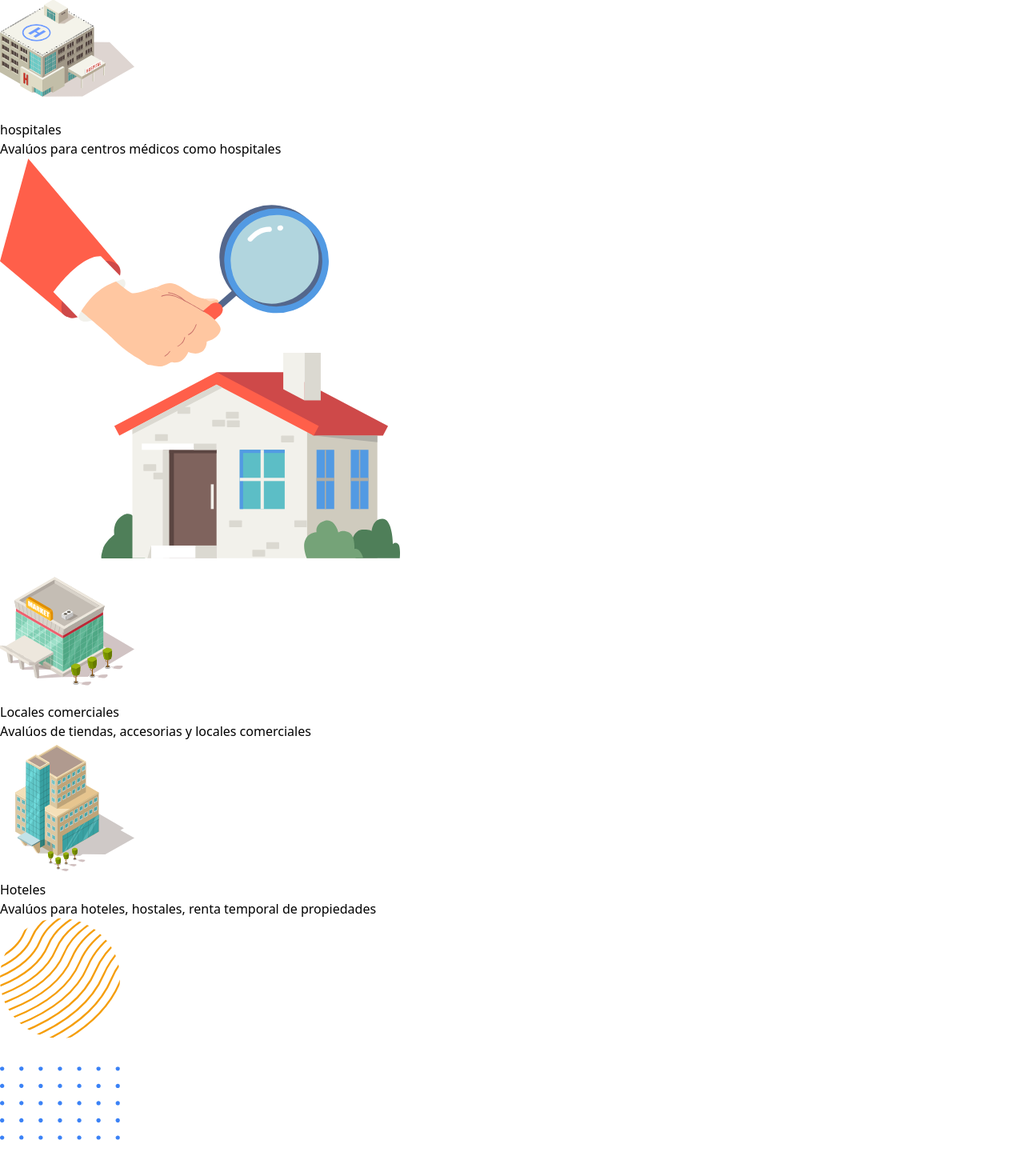
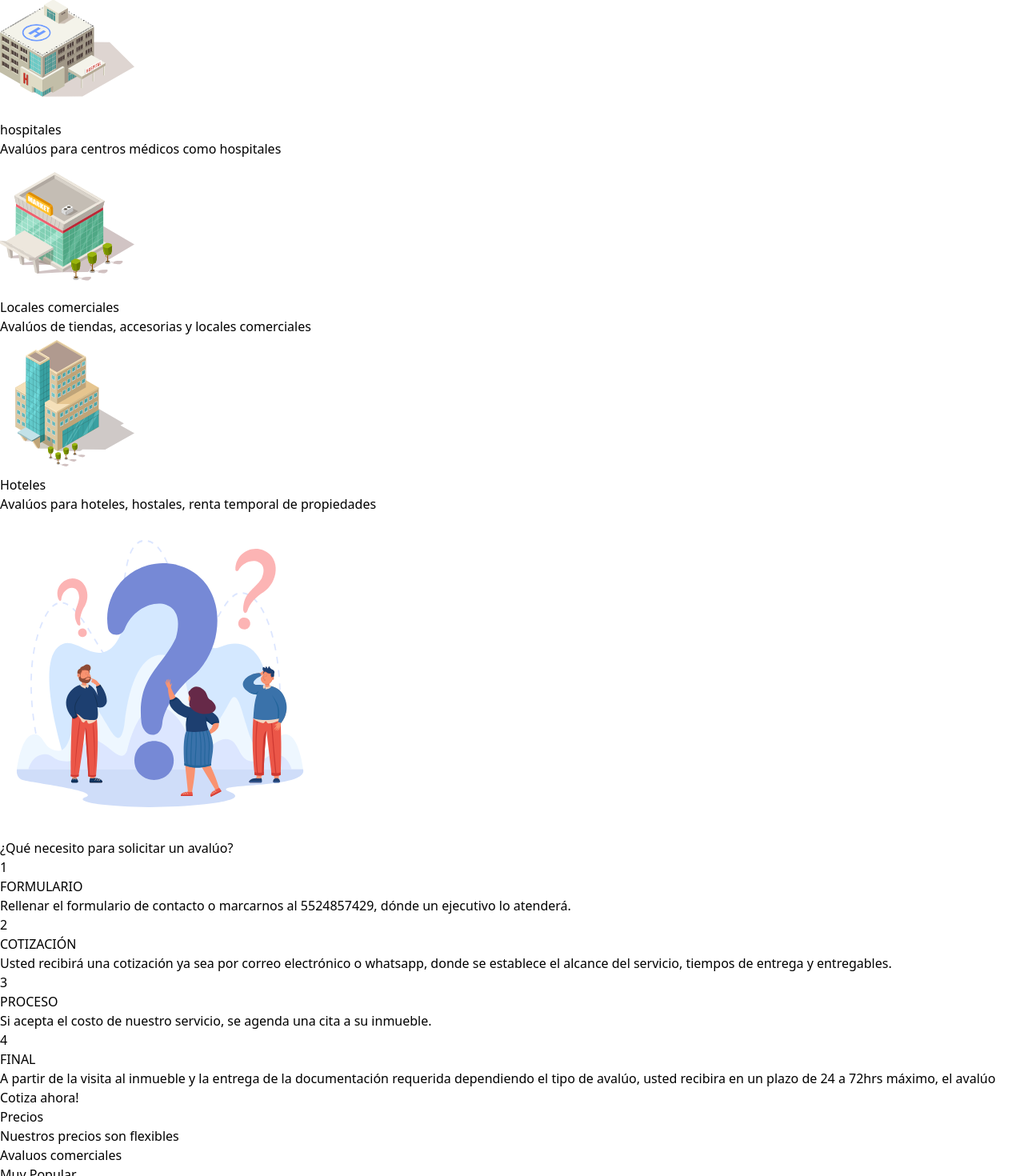
Before and after one commit to duquelf90/avaluos-inmoviliarios-valbel, a Next.js app: page / in a window 1280 px wide. Shown: the part 2653-4123 px from the top of the page at 80% size. Built offline with nearby package versions, Linux system fonts and the light colour scheme; what @material-tailwind/react would draw is missing.

Commit message:
add last css

```diff
--- a/src/section/steps.js
+++ b/src/section/steps.js
@@ -7,27 +7,15 @@ const Steps = () => {
       <section className="py-24 bg-white overflow-hidden">
         <div className="container px-4 mx-auto">
           <div className="flex flex-wrap -mx-4">
-            <div className="w-full md:w-1/2 px-4 mb-16 md:mb-0">
-              <div className="relative mx-auto md:ml-0 max-w-max">
-                <div className="absolute z-10 -right-5 -top-8 w-28 md:w-auto">
-                  <Image
-                    src="/elements/circle3-yellow.svg"
-                    alt=""
-                    width={150}
-                    height={150}
-                  />
-                </div>
-                <div className="absolute z-10 -left-5 -bottom-8 w-28 md:w-auto">
-                  <Image
-                    src="/elements/dots3-blue.svg"
-                    alt=""
-                    width={150}
-                    height={150}
-                  />
-                </div>
-                <div className="h-48 object-cover md:h-full md:w-80 sm:w-48 lg:w-96">
-                  <Image src="/img/eeee.svg" alt="" width={500} height={500} />
-                </div>
+            <div className="flex items-center mx-auto ">
+              <div className="py-12">
+                <Image
+                  src="/img/eeee.svg"
+                  alt=""
+                  width={400}
+                  height={400}
+                  className=""
+                />
               </div>
             </div>
             <div className="w-full md:w-1/2 px-4">
--- a/src/section/type-section.js
+++ b/src/section/type-section.js
@@ -12,7 +12,7 @@ const TypeSection = () => {
           </h1>
         </div>
         <div className="flex flex-wrap -mx-4">
-          <div className="w-full lg:w-1/3 px-4 lg:pt-6 mb-8 lg:mb-0">
+          <div className="w-full lg:w-1/2 px-4 lg:pt-6 mb-8 lg:mb-0">
             <CardTypes
               title="Casas y departamentos"
               sub="Avalúos para conocer el valor de un hogar y departamentos
@@ -26,16 +26,7 @@ const TypeSection = () => {
               img="hopital.svg"
             />
           </div>
-          <div className="w-full lg:w-1/3 lg:mb-0 bg-white rounded-lg p-8 hover:shadow-xl">
-            <Image
-              className="max-w-sm m-auto"
-              src="/img/lupa.svg"
-              width={500}
-              height={500}
-              alt="inmuebles"
-            />
-          </div>
-          <div className="w-full lg:w-1/3 lg:pt-6 px-4">
+          <div className="w-full lg:w-1/2 lg:pt-6 px-4">
             <CardTypes
               title="Locales comerciales"
               sub="Avalúos de tiendas, accesorias y locales comerciales"
```
Also changed, not shown: public/elements/lupa.svg (renamed from public/img/lupa.svg).
